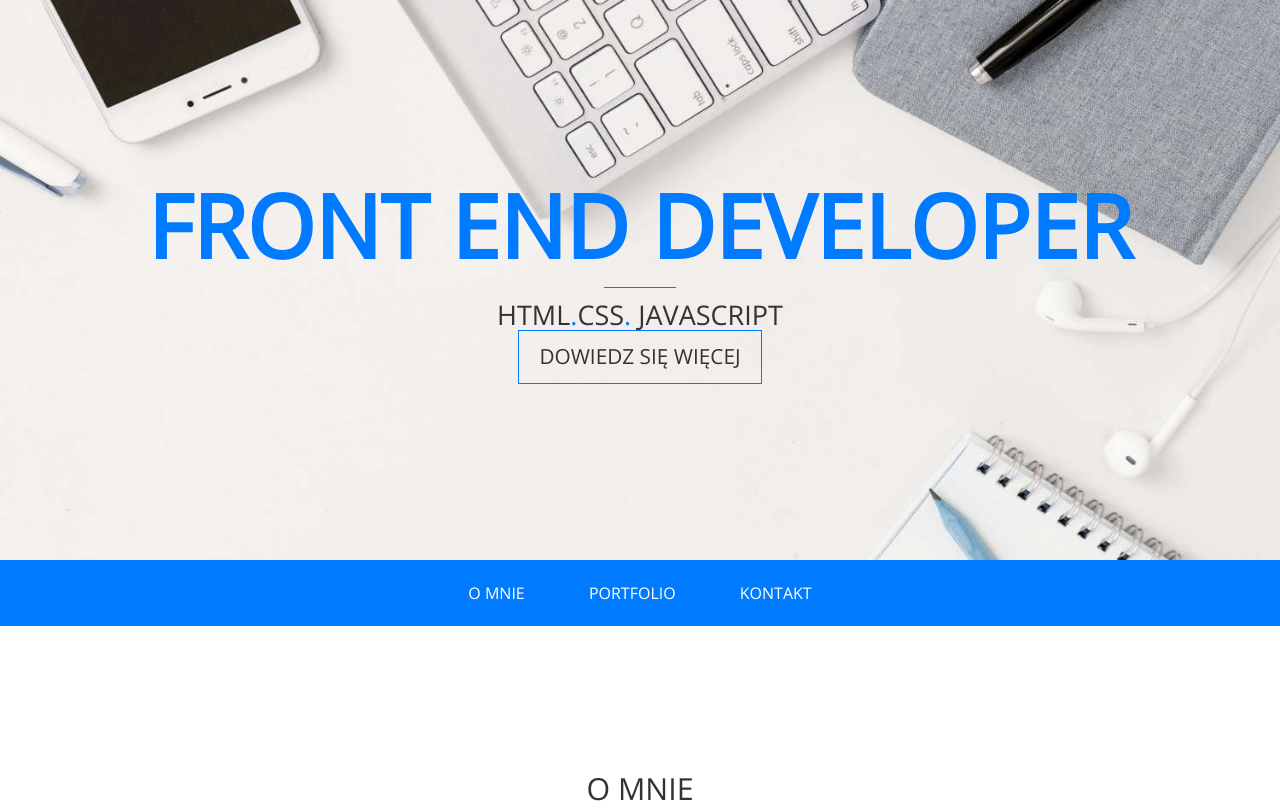
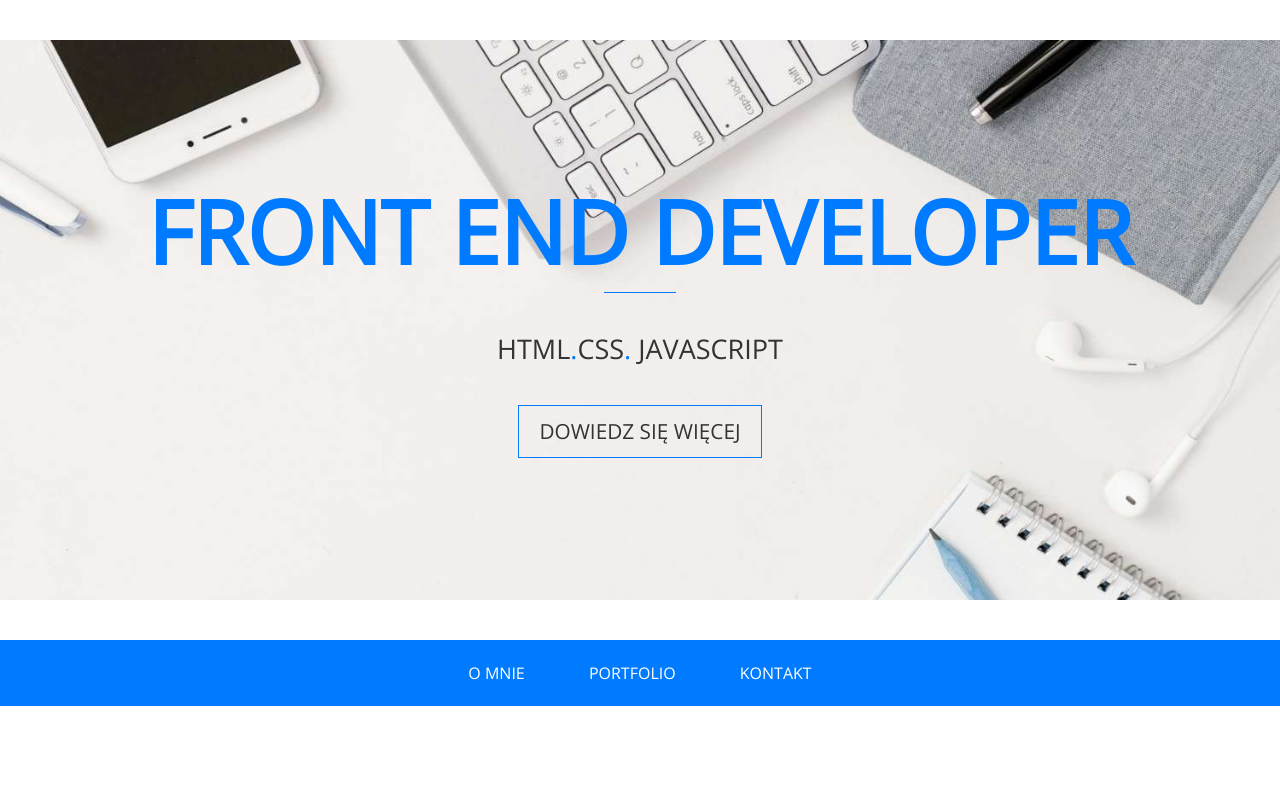
Before and after one commit to innasto82/warsztat-portfolio, a plain HTML site: page index.html in a window 1280 px wide. Shown: the top 810 px of the page. Drawn offline with nearby package versions, Linux system fonts and the light colour scheme.

Commit message:
zrobiłam odstęp

```diff
--- a/css/style.css
+++ b/css/style.css
@@ -81,7 +81,7 @@ section {
 .main-header, .main-header-content p {
 color: #333;
 font-size: 1.3em;
-margin: 0;
+margin: 40px 0;
 }
 
 .main-header, .main-header-content p span {
```
